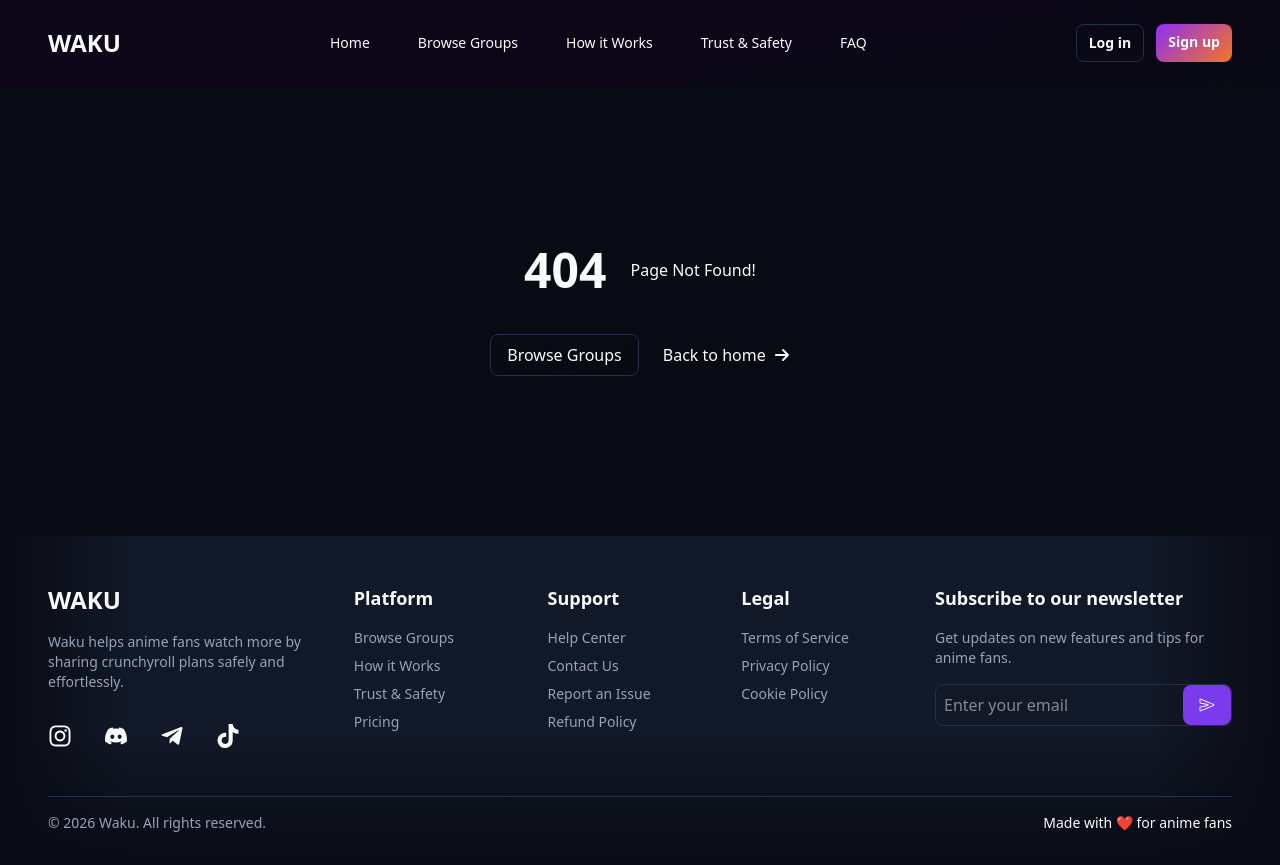
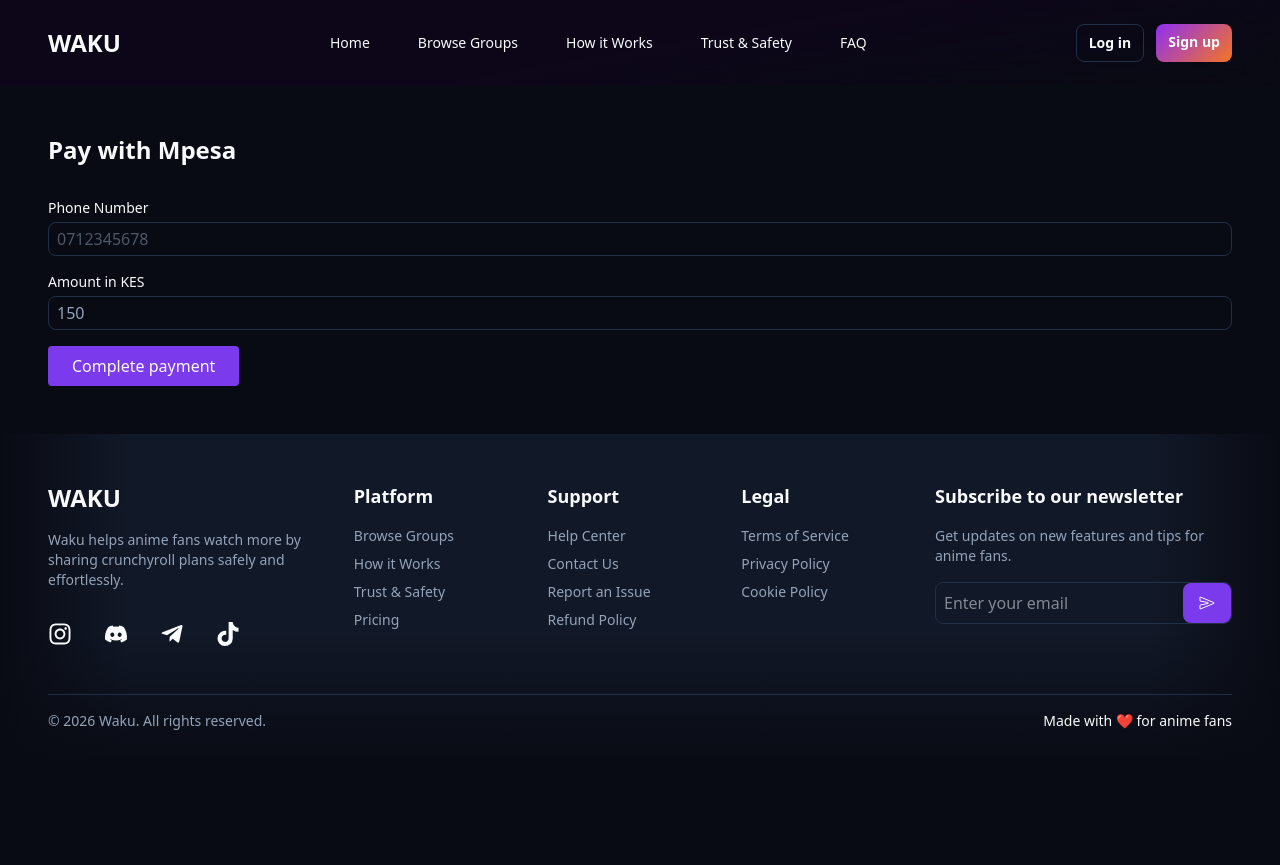
Before and after one commit to anthonywandera/waku, a Next.js app: page /groups/1/join in a window 1280 px wide. Before the commit this address had no page. After the commit the page ends 800 px from the top, so only its background shows below. Built offline with nearby package versions, Linux system fonts and the light colour scheme.

Commit message:
created a group subscriptions payment page

```diff
--- /dev/null
+++ b/app/groups/[group_id]/join/page.tsx
@@ -0,0 +1,51 @@
+import Input from "@/components/input";
+import { Metadata } from "next";
+import React from "react";
+
+export const metadata: Metadata = {
+  title: "Join Group",
+  description: "Join a group to watch anime together",
+};
+
+export default function JoinGroupPage(data: {
+  params: Promise<{ group_id: string }>;
+}) {
+  const params = React.use(data.params);
+
+  return (
+    <>
+      <section className="p-12">
+        <h1 className="text-2xl font-bold mb-8">Pay with Mpesa</h1>
+        <form>
+          <Input
+            name="phone"
+            label="Phone Number"
+            type="tel"
+            placeholder="0712345678"
+            required
+          />
+
+          <Input
+            name="amount"
+            label="Amount in KES"
+            type="number"
+            value={150}
+            readOnly
+          />
+
+          <input type="hidden" name="type" value="subscription" readOnly />
+          <input
+            type="hidden"
+            name="group_id"
+            value={params.group_id}
+            readOnly
+          />
+
+          <button type="button" className="px-6 py-2 bg-primary rounded">
+            Complete payment
+          </button>
+        </form>
+      </section>
+    </>
+  );
+}
```
